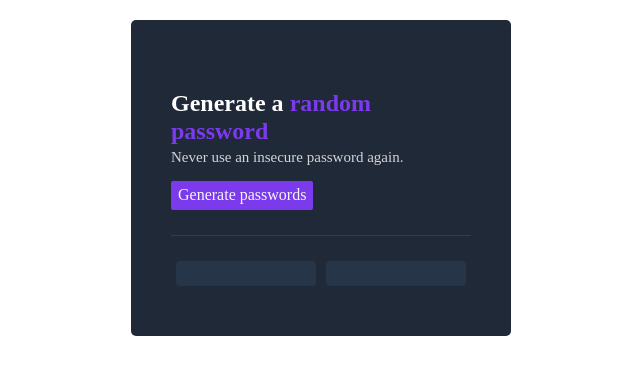
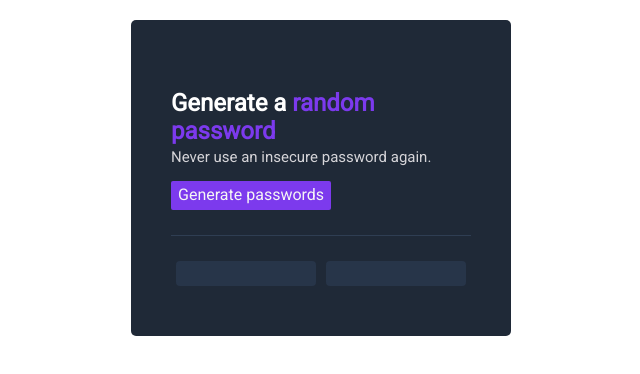
Before and after one commit to rayfromspace/random-password-generator, a plain HTML site: page index.html in a window 1280 px wide. Shown: the whole page, without its empty margins (319-959 px from the left). Drawn offline with nearby package versions, Linux system fonts and the light colour scheme.

Commit message:
add new font Roboto
add new font roboto by link method

```diff
--- a/index.css
+++ b/index.css
@@ -1,7 +1,6 @@
 body {
     margin: 0;
-    /*display: flex; */
-   /* justify-content: space-around;*/
+    font-family: 'Roboto', sans-serif;
 }
 
 .body {
--- a/index.html
+++ b/index.html
@@ -1,6 +1,10 @@
 <html>
-    <head><link rel="stylesheet" href="https://cdnjs.cloudflare.com/ajax/libs/normalize/8.0.1/normalize.css">
+    <head>
+        <link rel="stylesheet" href="https://cdnjs.cloudflare.com/ajax/libs/normalize/8.0.1/normalize.css">
         <link rel="stylesheet" href="index.css">
+        <link rel="preconnect" href="https://fonts.googleapis.com">
+        <link rel="preconnect" href="https://fonts.gstatic.com" crossorigin>
+        <link href="https://fonts.googleapis.com/css2?family=Roboto&display=swap" rel="stylesheet">
     </head>
     <body>
         <div class="body">
```
